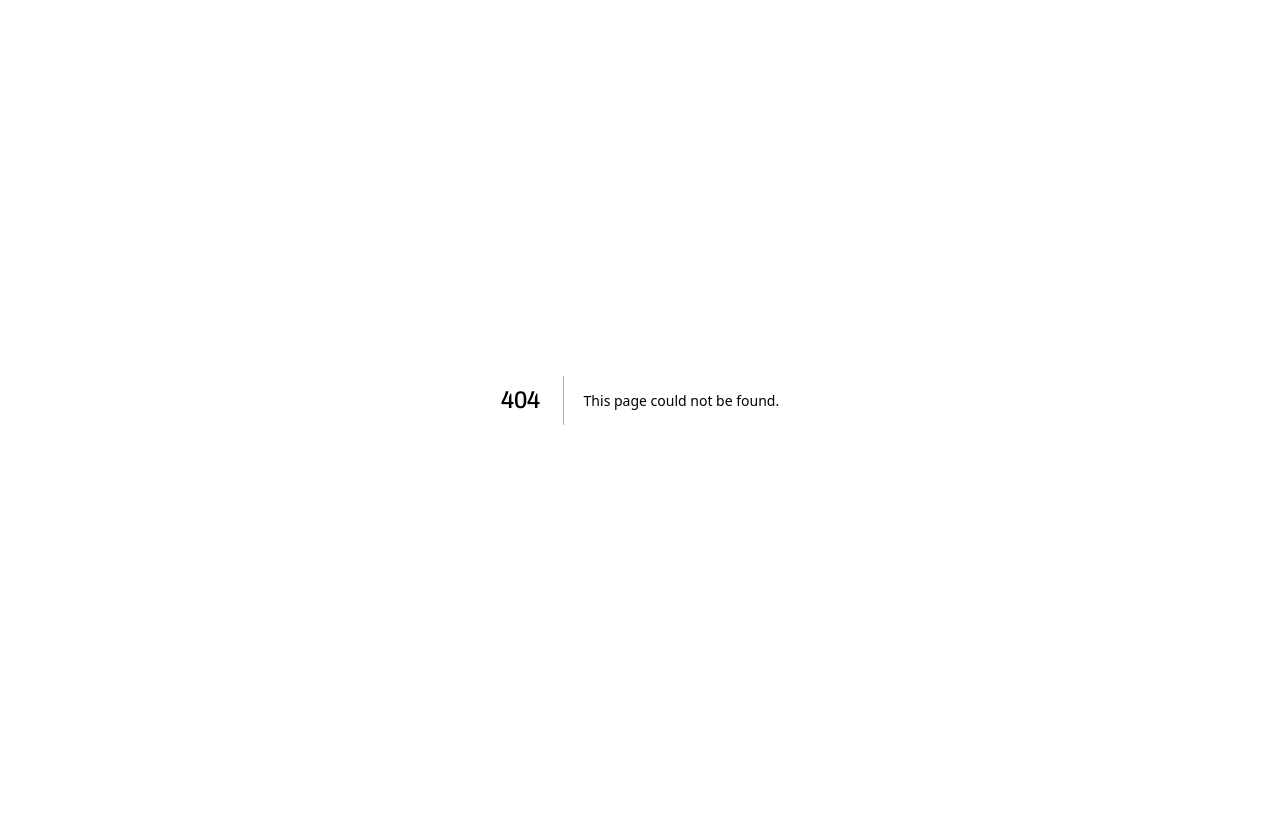
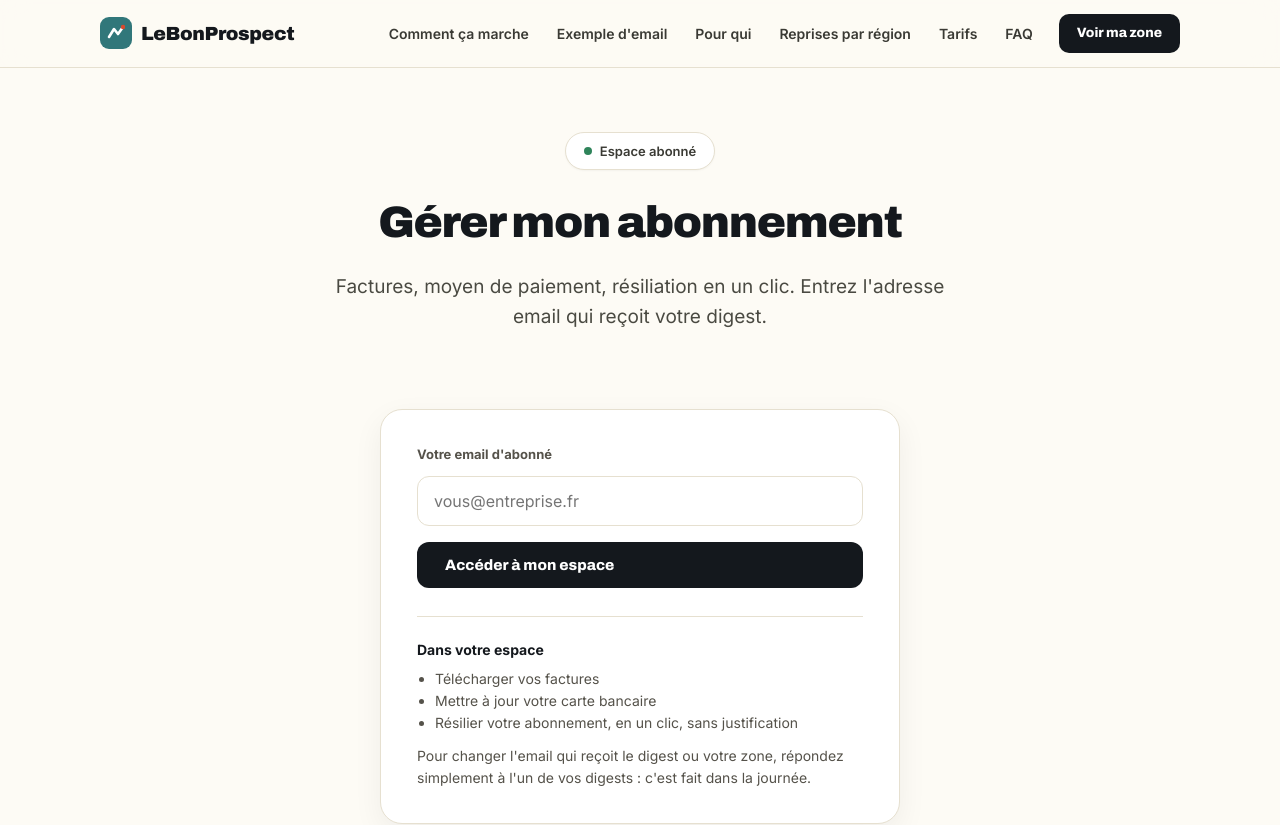
Before and after one commit to babamalaa/lebonprospect, a Next.js app in the folder site/: page /mon-compte in a window 1280 px wide. Before the commit this address had no page. Shown: the top 825 px of the page. Before the commit the page ends 800 px from the top, so only its background shows below. Built offline with nearby package versions, Linux system fonts and the light colour scheme.

Commit message:
espace abonne : page /mon-compte + API /api/portail (portail client Stripe : factures, carte, resiliation), lien 'gerer mon abonnement' dans le pied du digest

```diff
--- /dev/null
+++ b/site/app/api/portail/route.js
@@ -0,0 +1,32 @@
+import Stripe from "stripe";
+import { supabaseAdmin } from "../../lib/supabaseAdmin";
+
+export const runtime = "nodejs";
+export const dynamic = "force-dynamic";
+
+const stripe = new Stripe(process.env.STRIPE_SECRET_KEY);
+
+// Ouvre le portail client Stripe (factures, carte, résiliation) à partir de l'email d'abonné.
+// Réponse volontairement identique que l'email existe ou non (pas d'énumération d'abonnés).
+export async function POST(req) {
+  const { email } = await req.json().catch(() => ({}));
+  const e = (email || "").trim().toLowerCase();
+  if (!e || !e.includes("@")) return Response.json({ error: "Email invalide." }, { status: 400 });
+
+  const admin = supabaseAdmin();
+  const { data: sub } = await admin.from("subscribers").select("stripe_customer_id").eq("email", e).maybeSingle();
+  let customerId = sub?.stripe_customer_id || null;
+  if (!customerId) {
+    // abonné créé avant le webhook : on retrouve le client Stripe par email
+    const found = await stripe.customers.list({ email: e, limit: 1 });
+    customerId = found.data[0]?.id || null;
+    if (customerId && sub) await admin.from("subscribers").update({ stripe_customer_id: customerId }).eq("email", e);
+  }
+  if (!customerId) return Response.json({ ok: true, found: false });
+
+  const session = await stripe.billingPortal.sessions.create({
+    customer: customerId,
+    return_url: "https://www.lebonprospect.fr/mon-compte?retour=1",
+  });
+  return Response.json({ ok: true, found: true, url: session.url });
+}
--- a/site/app/globals.css
+++ b/site/app/globals.css
@@ -917,3 +917,17 @@ footer .wrap { display: flex; justify-content: space-between; }
 @media (max-width: 880px) { .essai-panel .essai-kpis { grid-template-columns: repeat(2, 1fr); } }
 
 .qualif-select { margin-top: 6px; font-size: 11.5px !important; color: #6f6a5c !important; font-weight: 600 !important; }
+
+/* ============ MON COMPTE ============ */
+.compte-card { max-width: 520px; margin: 0 auto; background: var(--card); border: 1.5px solid var(--line); border-radius: 22px; padding: 34px 36px; box-shadow: 0 10px 30px rgba(20,24,29,.06); }
+.compte-form { display: flex; flex-direction: column; gap: 12px; }
+.compte-form label { font-size: 13px; font-weight: 700; color: #55524a; }
+.compte-form input { padding: 14px 16px; border: 1.5px solid var(--line); border-radius: 12px; font-size: 16px; font-family: inherit; }
+.compte-form input:focus { outline: none; border-color: var(--teal); box-shadow: 0 0 0 3px rgba(49,119,122,.15); }
+.compte-form .btn { margin-top: 4px; }
+.compte-msg { margin-top: 16px; font-size: 14px; color: #9a3b3b; line-height: 1.5; }
+.compte-msg a { color: var(--teal); }
+.compte-help { margin-top: 28px; padding-top: 22px; border-top: 1.5px solid var(--line); font-size: 14px; color: #55524a; line-height: 1.55; }
+.compte-help b { display: block; color: var(--ink); margin-bottom: 8px; }
+.compte-help ul { padding-left: 18px; margin-bottom: 12px; }
+@media (max-width: 880px) { .compte-card { padding: 26px 22px; } }
--- /dev/null
+++ b/site/app/mon-compte/MonCompteForm.js
@@ -0,0 +1,40 @@
+"use client";
+
+import { useState } from "react";
+
+export default function MonCompteForm() {
+  const [email, setEmail] = useState("");
+  const [state, setState] = useState("idle"); // idle | loading | notfound | error
+  const submit = async (e) => {
+    e.preventDefault();
+    setState("loading");
+    try {
+      const r = await fetch("/api/portail", { method: "POST", headers: { "Content-Type": "application/json" }, body: JSON.stringify({ email }) });
+      const d = await r.json();
+      if (d.url) { window.location.href = d.url; return; }
+      setState(d.found === false ? "notfound" : "error");
+    } catch { setState("error"); }
+  };
+  return (
+    <div className="compte-card">
+      <form onSubmit={submit} className="compte-form">
+        <label htmlFor="email">Votre email d&apos;abonné</label>
+        <input id="email" type="email" required value={email} onChange={(e) => setEmail(e.target.value)} placeholder="vous@entreprise.fr" autoComplete="email" />
+        <button className="btn" type="submit" disabled={state === "loading"}>{state === "loading" ? "Ouverture..." : "Accéder à mon espace"}</button>
+      </form>
+      {state === "notfound" && (
+        <p className="compte-msg">Aucun abonnement trouvé pour cette adresse. Vérifiez l&apos;email utilisé lors du paiement, ou écrivez-nous à <a href="mailto:contact@lebonprospect.fr">contact@lebonprospect.fr</a>.</p>
+      )}
+      {state === "error" && <p className="compte-msg">Une erreur est survenue. Réessayez dans un instant ou écrivez-nous à <a href="mailto:contact@lebonprospect.fr">contact@lebonprospect.fr</a>.</p>}
+      <div className="compte-help">
+        <b>Dans votre espace</b>
+        <ul>
+          <li>Télécharger vos factures</li>
+          <li>Mettre à jour votre carte bancaire</li>
+          <li>Résilier votre abonnement, en un clic, sans justification</li>
+        </ul>
+        <p>Pour changer l&apos;email qui reçoit le digest ou votre zone, répondez simplement à l&apos;un de vos digests : c&apos;est fait dans la journée.</p>
+      </div>
+    </div>
+  );
+}
--- /dev/null
+++ b/site/app/mon-compte/page.js
@@ -0,0 +1,30 @@
+import Header from "../components/Header";
+import MonCompteForm from "./MonCompteForm";
+
+export const metadata = {
+  title: "Mon abonnement",
+  description: "Factures, moyen de paiement, résiliation : gérez votre abonnement LeBonProspect.",
+  robots: { index: false, follow: false },
+};
+
+export default function MonComptePage() {
+  return (
+    <>
+      <Header />
+      <section className="hero wrap" style={{ paddingTop: 64, paddingBottom: 40 }}>
+        <div className="stamp"><span className="dot" />Espace abonné</div>
+        <h1 className="sm" style={{ fontSize: 44 }}>Gérer mon abonnement</h1>
+        <p className="sub">Factures, moyen de paiement, résiliation en un clic. Entrez l&apos;adresse email qui reçoit votre digest.</p>
+      </section>
+      <section className="wrap" style={{ paddingBottom: 120 }}>
+        <MonCompteForm />
+      </section>
+      <footer>
+        <div className="wrap">
+          <span>© 2026 LeBonProspect</span>
+          <span><a href="mailto:contact@lebonprospect.fr" style={{ color: "inherit" }}>contact@lebonprospect.fr</a></span>
+        </div>
+      </footer>
+    </>
+  );
+}
```
Also changed, not shown: 1 other file (tests, documents, lock files or other folders).
